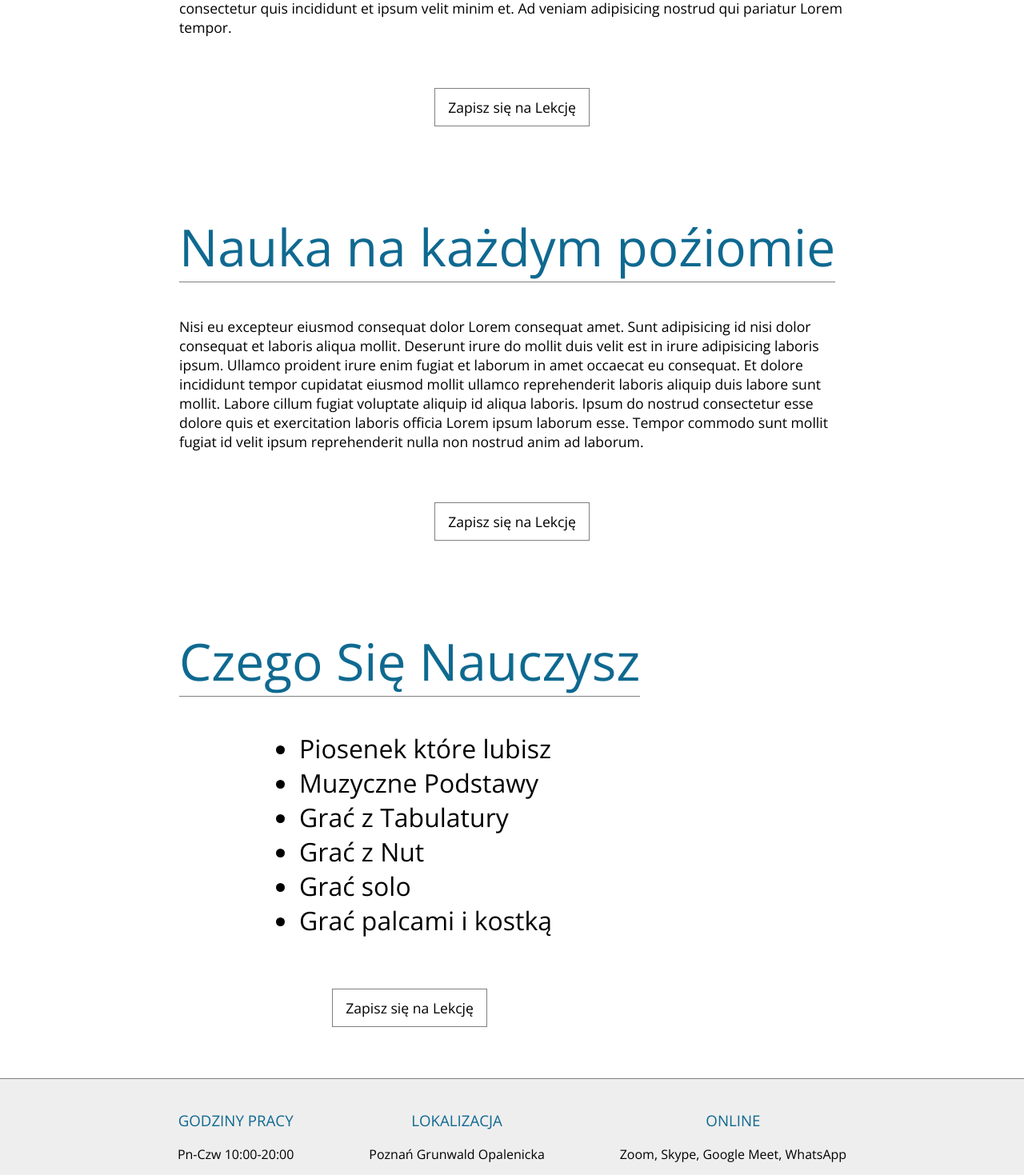
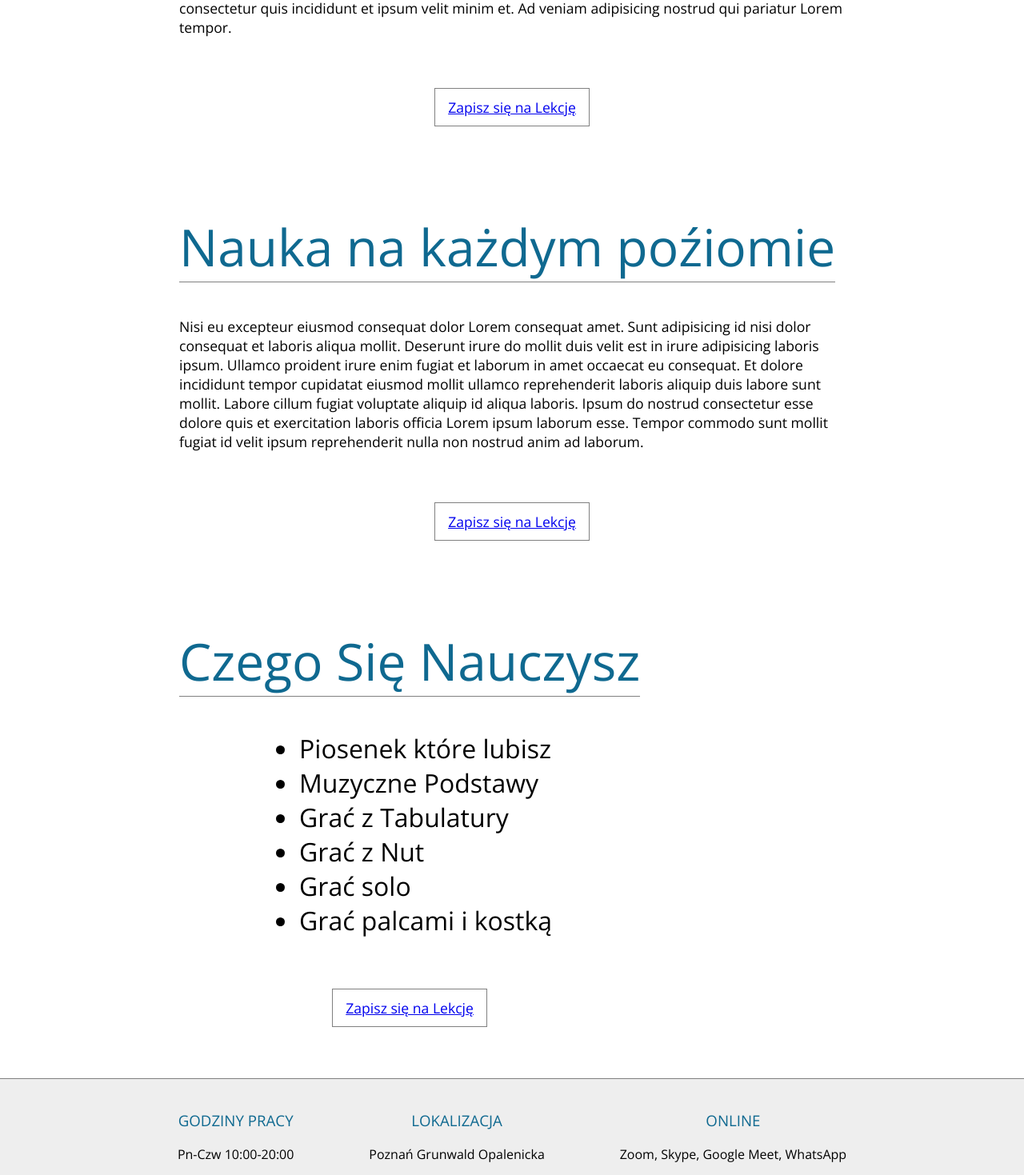
Before and after one commit to yauheniShurmei/guitar-lesson-poznan, a React (Create React App) app: page /home in a window 1280 px wide. Shown: the part 1201-2670 px from the top of the page at 80% size. Built offline with nearby package versions, Linux system fonts and the light colour scheme.

Commit message:
remove Button error

```diff
--- a/src/Button/Button.js
+++ b/src/Button/Button.js
@@ -3,7 +3,7 @@ import classes from "./Button.module.css";
 const Button = (props) => {
   return (
     <div className={classes.Button}>
-      <a>{props.children}</a>
+      <a href={props.to}>{props.children}</a>
     </div>
   );
 };
--- a/src/Home/Home.js
+++ b/src/Home/Home.js
@@ -49,7 +49,7 @@ const Home = () => {
               Ad veniam adipisicing nostrud qui pariatur Lorem tempor.
             </span>
           </div>
-          <Button>Zapisz się na Lekcję</Button>
+          <Button to={"/zapiszsie"}>Zapisz się na Lekcję</Button>
         </div>
         <div>
           <h1>Nauka na każdym poźiomie</h1>
@@ -68,7 +68,7 @@ const Home = () => {
               nostrud anim ad laborum.
             </span>
           </div>
-          <Button>Zapisz się na Lekcję</Button>
+          <Button to={"/zapiszsie"}>Zapisz się na Lekcję</Button>
         </div>
         <div className={classes.CzegoSieNauczysz}>
           <h1>Czego Się Nauczysz</h1>
@@ -82,7 +82,7 @@ const Home = () => {
               <li>Grać palcami i kostką</li>
             </ul>
           </div>
-          <Button>Zapisz się na Lekcję</Button>
+          <Button to={"/zapiszsie"}>Zapisz się na Lekcję</Button>
         </div>
       </div>
     </div>
```
